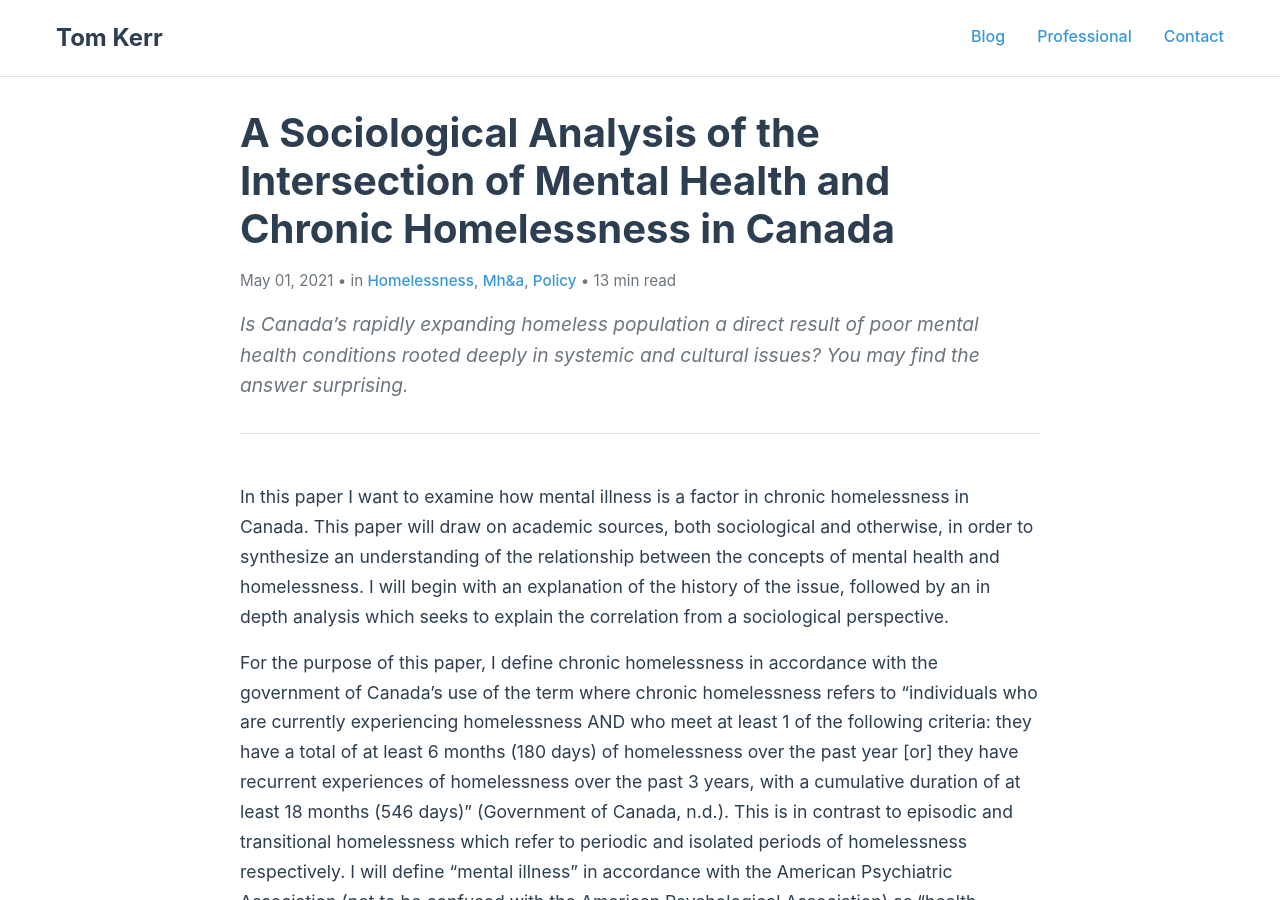
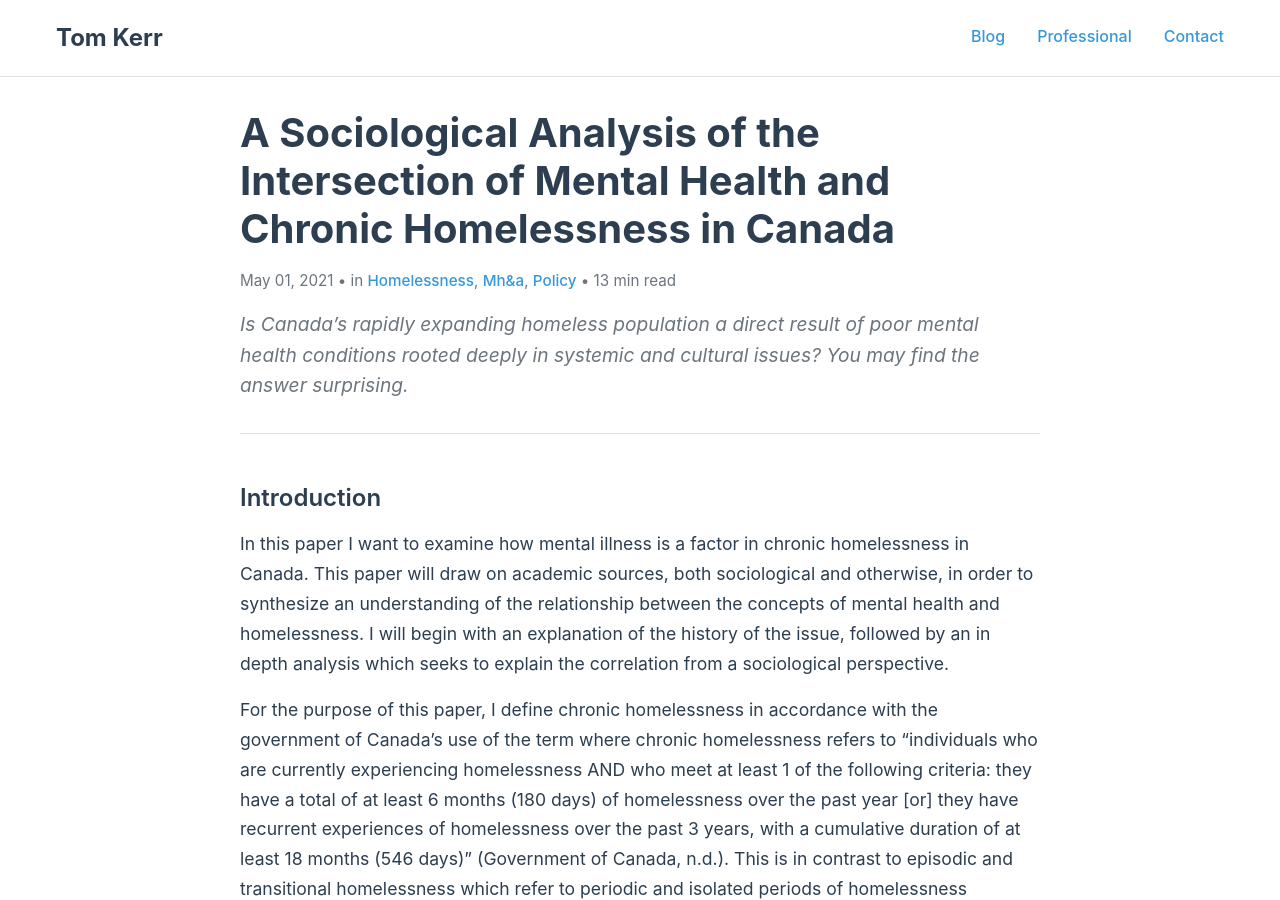
Before and after one commit to TDK250/Toms-Site, a Jekyll site: the page built from _posts/2021-03-31-homelessness.md, in a window 1280 px wide and 900 px high. Built offline with Jekyll 4.4.1, drawn with Linux system fonts in a browser that asks for light colours.

Commit message:
Update 2021-03-31-homelessness.md

```diff
--- a/_posts/2021-03-31-homelessness.md
+++ b/_posts/2021-03-31-homelessness.md
@@ -7,6 +7,8 @@ tags: [homelessness, mh&a, policy]
 excerpt: "Is Canada’s rapidly expanding homeless population a direct result of poor mental health conditions rooted deeply in systemic and cultural issues? You may find the answer surprising."
 ---
 
+### Introduction
+
 In this paper I want to examine how mental illness is a factor in chronic homelessness in Canada. This paper will draw on academic sources, both sociological and otherwise, in order to synthesize an understanding of the relationship between the concepts of mental health and homelessness. I will begin with an explanation of the history of the issue, followed by an in depth analysis which seeks to explain the correlation from a sociological perspective.
 
 For the purpose of this paper, I define chronic homelessness in accordance with the government of Canada’s use of the term where chronic homelessness refers to “individuals who are currently experiencing homelessness AND who meet at least 1 of the following criteria: they have a total of at least 6 months (180 days) of homelessness over the past year [or] they have recurrent experiences of homelessness over the past 3 years, with a cumulative duration of at least 18 months (546 days)” (Government of Canada, n.d.). This is in contrast to episodic and transitional homelessness which refer to periodic and isolated periods of homelessness respectively. I will define “mental illness” in accordance with the American Psychiatric Association (not to be confused with the American Psychological Association) as “health conditions involving changes in emotion, thinking or behaviour (or a combination of these) [which are] associated with distress and/or problems functioning in social, work or family activities.” (American Psychiatric Association, n.d.). Note that addiction is included in this definition by nature of its symptoms.
@@ -15,7 +17,7 @@ It is also important to mention that mental illness is not the only correlative
 
 As a final note, one of the issues with homelessness is that it’s not always visible. Although chronic homelessness is easier to count than transitional homelessness, the scale of the issue makes tracking it a monumental task nonetheless. Roger Nooe (2010) explains that tracking rates of mental illness among chronic homeless populations is even more challenging as small adjustments in methodology tend to lead to wild varions in results. As such, it is often difficult to find data which is as up to date as is ideal for tracking an issue which is as quickly changing as this one. This is a widely acknowledged fact among homelessness advocacy and research groups. As a result, the norm in the field seems to be to construct general trends from the data that is available. This is a task which I will refrain from partaking in myself as I am not equipped to handle such data responsibly. In lieu, I will rely on organizations which are known for their efforts on the issue. I have discovered that even scholarly papers are forced to rely on non academic sources for their figures regarding these issues (Piat et al., 2015).
 
-HISTORY
+### HISTORY
 
 There have been two significant historical events which have led to widespread homelessness in Canada today. These are the abolition of the housing policy in the 1980s and 1990s and the deinstitutionalization of individuals with mental illness around the same time.
 
@@ -25,7 +27,7 @@ For reasons which will be further discussed later, individuals with mental illne
 
 This leads us to today. According to more recent data courtesy of the homeless hub, as of 2013, there have been roughly eight thousand people experiencing chronic homelessness in Canada at a given time (Gaetz et al., 2016). With this, the correlation to mental health is ever present (Calsyn et al., 1991), (Calvo, 2020). It could be argued that this correlation is due to the remnants of the deinstitutionalization mentioned earlier. However, this correlation seems to be present even in countries with different histories of mental health treatments. For example, a Spanish study determined that mental illness is the number one risk factor that differentiates episodic and transitional homelessness from chronic homelessness, where chronically homeless individuals were much more likely to suffer from a mental health condition. The most common issues were found to be addictions such as alcohol (Calvo, 2020). This proves that mental illness is a major factor in chronic homelessness outside of Canada too.
 
-DISCUSSION
+### DISCUSSION
 
 In this section, I will establish several facts about the relationship between mental health and homelessness. The following section will attempt to define several sociological factors that are present in this relationship. It is my hope that with a better understanding of the mechanisms through which these concepts are interconnected, it will be possible to make more informed decisions to address the issue in the future.
 
@@ -43,7 +45,7 @@ Another policy Finland has adopted is with regards to mental health services. In
 
 It has now been established that homelessness is likely solvable. Therefore, the question becomes what does the fact that Canada allows chronic homelessness to persist say about Canadian culture? I posit that Canada remains a deeply classist and ableist society. Given the intersection between low class and disability, to ignore one would necessarily be to ignore the other. Although Canada claims to care about the mentally ill, it consistently ignores the homeless.
 
-SUMMARY
+### SUMMARY
 
 Through this exploration into mental health’s relationship to chronic homelessness in Canada, we have discovered several important facts about the topics’ intersection. In the beginning, I seeked to establish an understanding of the mechanisms behind their relationship. Now, I’ve pinpointed three distinct revelations I’ve had regarding these subjects. First, the intersection of mental illness and homelessness is a deeply cyclical and self-referential structure. Mental illness leads to homelessness but homelessness also leads to mental illness through socialization and internalization. Second, the side-effects of a meritocratic system are damaging to those suffering from mental illness and often pushes them toward homelessness. In order to solve homelessness, a certain degree of meritocratic idealism must be abandoned lest it continue to widen the intersection of homeless and mentally ill individuals. Finally, effective methods of tackling homelessness are out there but there seems to be a general unwill to adopt them within Canadian society. This could be due to the meritocratic ideals mentioned earlier, or a deeper classist and ableist force hidden within the society as a whole.
 
@@ -59,7 +61,7 @@ Even before making this discovery, while researching this topic I reflected on m
 
 
 
-Works cited
+### Works cited
 
 American Psychiatric Association. (n.d.) What Is Mental Illness? American Psychiatric Association. https://www.psychiatry.org/patients-families/what-is-mental-illness
 
```
